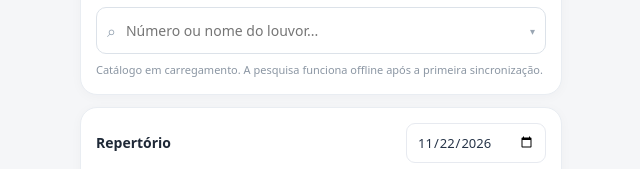
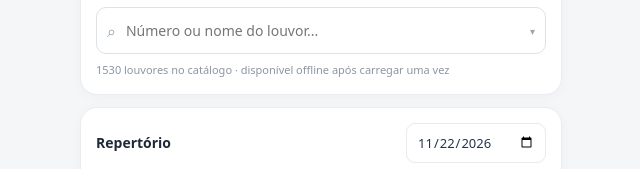
Before and after one commit to patofofoquack/louvores, a plain HTML site: page index.html in a window 1280 px wide. Shown: the part 225-394 px from the top of the page, 319-959 px from the left. Drawn offline with Linux system fonts and the light colour scheme.

Commit message:
Update index.html

```diff
--- a/index.html
+++ b/index.html
@@ -162,7 +162,10 @@ function canvasImage(){
 }
 function pngBlob(canvas){return new Promise(resolve=>canvas.toBlob(resolve,'image/png'))}
 async function share(downloadOnly=false){const label=$('sharestatus');if(!previewRecord()){label.textContent='Salve o repertório primeiro.';return}try{const blob=await pngBlob(canvasImage());if(!blob)throw Error('Não foi possível gerar a imagem');const file=new File([blob],`louvores-${previewRecord().date}.png`,{type:'image/png'});if(!downloadOnly&&navigator.share&&navigator.canShare&&navigator.canShare({files:[file]})){await navigator.share({files:[file],title:'Louvores'});label.textContent='Imagem enviada para o compartilhamento.';return}const url=URL.createObjectURL(blob);const a=document.createElement('a');a.href=url;a.download=file.name;document.body.append(a);a.click();a.remove();setTimeout(()=>URL.revokeObjectURL(url),4000);label.textContent='PNG gerado. Você pode enviá-lo pelo WhatsApp.'}catch(err){if(err.name==='AbortError')return;label.textContent='Falha ao compartilhar: '+err.message}}
-$('date').value=state.date;$('date').onchange=e=>{state.date=e.target.value||localISO(new Date());persist();renderSlots()};$('remove').onclick=()=>{state.slots[state.active]=null;persist();renderSlots()};$('search').oninput=e=>{state.search=e.target.value;renderResults(true)};$('search').onfocus=()=>renderResults(true);$('search').onkeydown=e=>{if(e.key==='Escape')renderResults(false);if(e.key==='Enter'&&filtered().length){e.preventDefault();$('results').querySelector('.result')?.click()}};document.addEventListener('click',e=>{if(!e.target.closest('.searchwrap'))renderResults(false)});document.querySelectorAll('#filters button').forEach(b=>b.onclick=()=>{state.cat=b.dataset.cat;document.querySelectorAll('#filters button').forEach(x=>x.classList.toggle('on',x===b));renderResults(false)});document.querySelectorAll('[data-page]').forEach(b=>b.onclick=()=>page(b.dataset.page));$('save').onclick=save;$('share').onclick=()=>share(false);$('download').onclick=()=>share(true);$('back').onclick=()=>page('editor');ensureBlank();renderSlots();renderPreview();
+$('date').value=state.date;$('date').onchange=e=>{state.date=e.target.value||localISO(new Date());persist();renderSlots()};$('remove').onclick=()=>{state.slots[state.active]=null;persist();renderSlots()};$('search').oninput=e=>{state.search=e.target.value;renderResults(true)};$('search').onfocus=()=>renderResults(true);$('search').onkeydown=e=>{if(e.key==='Escape')renderResults(false);if(e.key==='Enter'&&filtered().length){e.preventDefault();$('results').querySelector('.result')?.click()}};document.addEventListener('click',e=>{if(!e.target.closest('.searchwrap'))renderResults(false)});document.querySelectorAll('#filters button').forEach(b=>b.onclick=()=>{state.cat=b.dataset.cat;document.querySelectorAll('#filters button').forEach(x=>x.classList.toggle('on',x===b));renderResults(false)});document.querySelectorAll('[data-page]').forEach(b=>b.onclick=()=>page(b.dataset.page));$('save').onclick=save;$('share').onclick=()=>share(false);$('download').onclick=()=>share(true);$('back').onclick=()=>page('editor');ensureBlank();
+renderSlots();
+renderPreview();
+loadCatalog();
 })();
 </script>
 <script>
```
